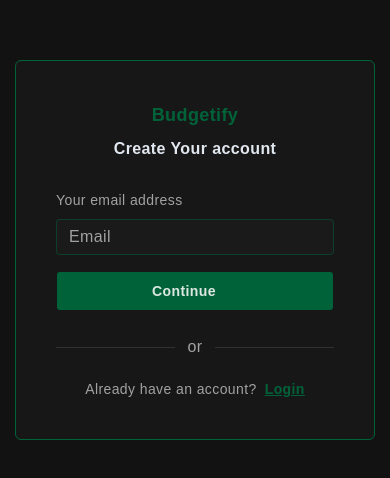
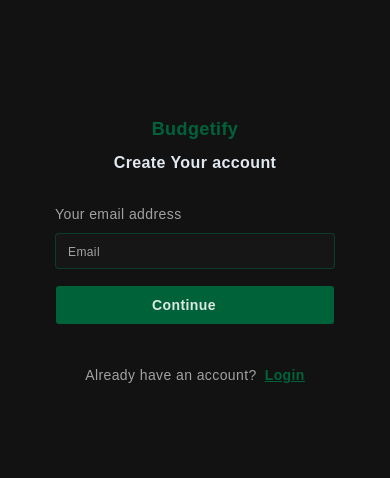
Before and after one commit to N-eeraj/budgetify, a React (Vite) app in the folder web-client/: page /register in a window 390 px wide. Shown: the part 172-650 px from the top of the page. Built offline with nearby package versions, Linux system fonts and the light colour scheme; some icons are missing.

Commit message:
register page completed

```diff
--- a/web-client/src/components/base/Input.tsx
+++ b/web-client/src/components/base/Input.tsx
@@ -3,6 +3,7 @@ import { Input } from "@/components/ui/input"
 import { Label } from "@/components/ui/label"
 import { Icon } from "@iconify/react"
 import { Button } from "../ui/button"
+import { cn } from "@/lib/utils"
 
 interface BaseInputProps
     extends React.InputHTMLAttributes<HTMLInputElement> {
@@ -38,7 +39,7 @@ const BaseInput = ({
                     type={inputType}
                     placeholder={placeholder}
                     value={value}
-                    className={className}
+                    className={cn(className, 'placeholder:text-xs text-sm')}
                     {...props}
                 />
 
--- a/web-client/src/components/register/Otp.tsx
+++ b/web-client/src/components/register/Otp.tsx
@@ -30,6 +30,7 @@ export function OtpView({ email, onVerify }: OtpViewProps) {
                         <InputOTPSlot index={2} />
                         <InputOTPSlot index={3} />
                         <InputOTPSlot index={4} />
+                        <InputOTPSlot index={5} />
                     </InputOTPGroup>
                 </InputOTP>
 
--- a/web-client/src/pages/register.tsx
+++ b/web-client/src/pages/register.tsx
@@ -15,7 +15,7 @@ function register() {
 
   return (
     <main className='w-screen h-screen flex flex-col items-center justify-center bg-background gap-10'>
-      <div className='w-90 flex flex-col items-center min-h-50 border border-primary bg-card rounded-md p-10'>
+      <div className='w-90 flex flex-col items-center justify-center min-h-50 md:border border-primary bg-background md:bg-card rounded-md p-10'>
         <h1 className='text-lg text-primary font-black'>
           Budgetify
         </h1>
@@ -44,12 +44,7 @@ function register() {
                 <Icon icon="maki:arrow" width="24" height="24" />
               </Button>
             </div>
-            <div className='w-full flex items-center gap-3 pt-6 text-muted-foreground'>
-              <span className='h-[.5px] flex-1 bg-accent'/>
-              or
-              <span className='h-[.5px] flex-1 bg-accent' />
-            </div>
-            <div className='text-sm text-muted-foreground pt-5'>
+            <div className='text-sm text-muted-foreground pt-10'>
               Already have an account?
               <Link to="/login" className='text-primary font-black text-sm pl-2 underline'>
                 Login
```
